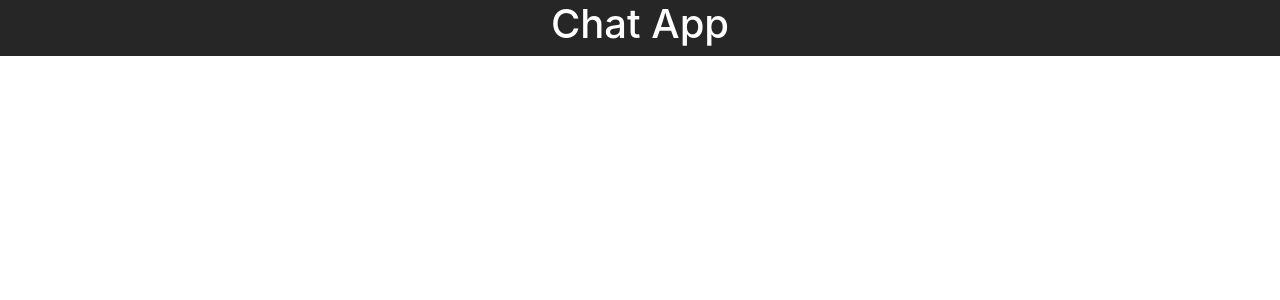
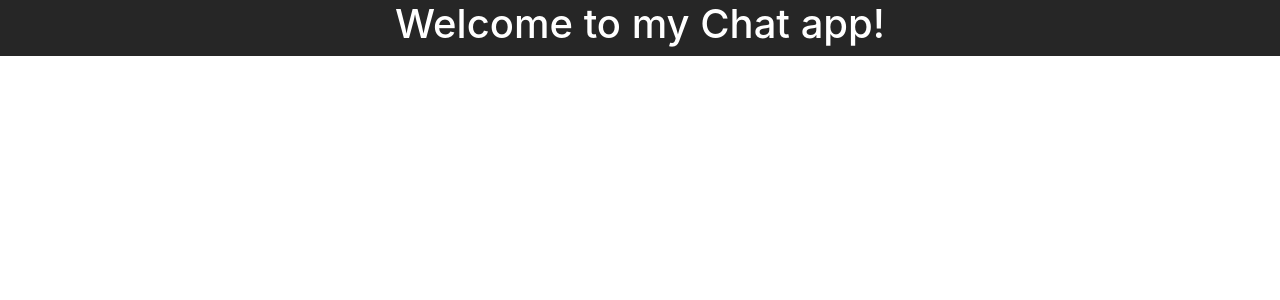
Before and after one commit to jtustanic/Algebra_Seminar, a React (Create React App) app: page / in a window 1280 px wide. Shown: the top 300 px of the page. Built offline with nearby package versions, Linux system fonts and the light colour scheme.

Commit message:
changed <h1> in Header.js

```diff
--- a/src/components/Header.js
+++ b/src/components/Header.js
@@ -13,7 +13,7 @@ const Header = (props) => {
        {!isLoggedIn &&
         <div className="App-header">
        <div></div>
-        <h1>Chat App</h1>
+        <h1>Welcome to my Chat app!</h1>
         <div></div>
       </div>
       }
```
